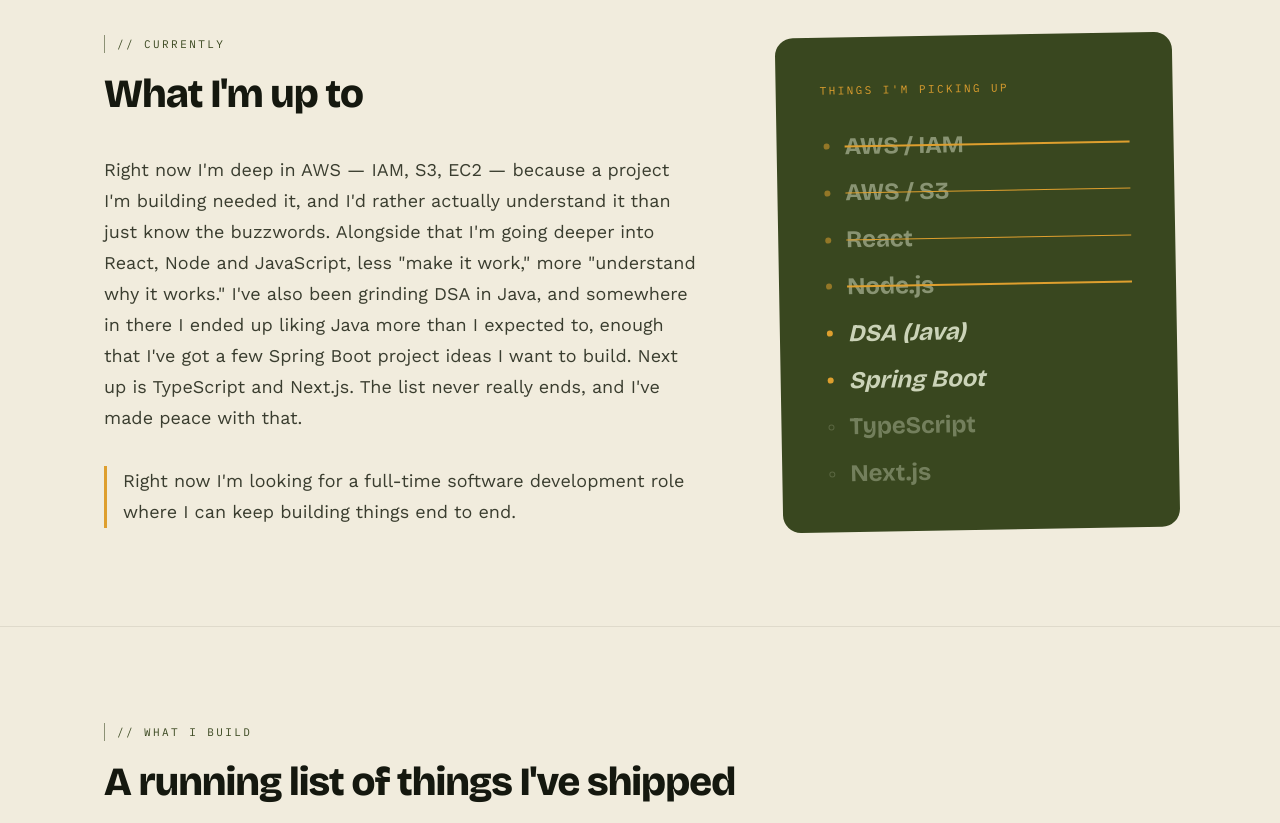
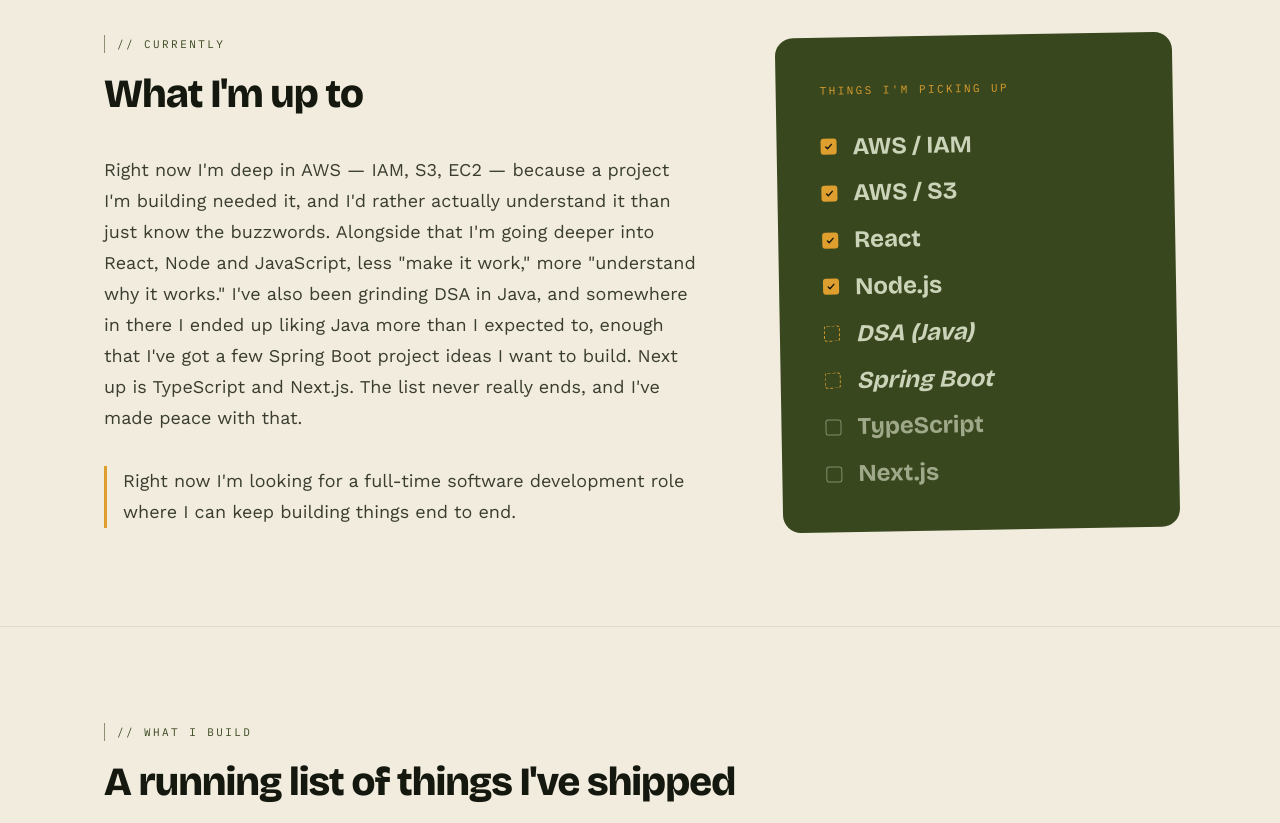
Before and after one commit to Hemant-Mhalsekar/Hemant-Portfolio, a React (Vite) app: page / in a window 1280 px wide. Shown: the part 1060-1883 px from the top of the page. Built offline with nearby package versions, Linux system fonts and the light colour scheme.

Commit message:
fixed thing's im picking up check list

```diff
--- a/src/sections/Currently.jsx
+++ b/src/sections/Currently.jsx
@@ -26,12 +26,12 @@ const PREFERS_REDUCED =
 // Animation timing constants (ms)
 const CARD_DELAY    = 300; // card entrance delay relative to section trigger
 const CARD_DURATION = 500; // card transition duration
-const STRIKE_BUFFER = 200; // gap between card finishing and strikes starting
-const STRIKE_START  = CARD_DELAY + CARD_DURATION + STRIKE_BUFFER; // 1000ms
+const CHECK_BUFFER  = 200; // gap between card finishing and checks starting
+const CHECK_START   = CARD_DELAY + CARD_DURATION + CHECK_BUFFER; // 1000ms
 
 // ── Progress Card ──────────────────────────────────────────────────────────────
 // Simplified from forwardRef — section observer now drives all timing.
-const ProgressCard = ({ struckItems }) => (
+const ProgressCard = ({ checkedItems }) => (
   <div
     className="bg-[#39471F] px-9 py-10 sm:px-11 sm:py-11"
     style={{ transform: 'rotate(-1deg)', borderRadius: '18px' }}
@@ -45,32 +45,31 @@ const ProgressCard = ({ struckItems }) => (
 
     <div className="flex flex-col gap-[18px]">
       {ITEMS.map((item, i) => {
-        const isStruck = struckItems.has(i);
-        const textOpacity =
-          item.status === 'done' && isStruck ? 0.55 :
-          item.status === 'queued'            ? 0.40 : 1;
+        const isChecked = checkedItems.has(i);
+        const textOpacity = item.status === 'queued' ? 0.7 : 1;
 
         return (
-          <div key={i} className="flex items-center gap-3">
-            {/* Marker column — dot for every row, style varies by status */}
-            <span className="flex-shrink-0 w-3 flex items-center justify-center">
+          <div key={i} className="flex items-center gap-4">
+            {/* Marker column */}
+            <span className="flex-shrink-0 w-4 h-4 flex items-center justify-center">
               {item.status === 'done' && (
-                // Filled mustard dot — fades in sync with the struck text
                 <span
-                  className="block w-[6px] h-[6px] rounded-full bg-[#DE9F2E]"
-                  style={{ opacity: textOpacity, transition: 'opacity 350ms ease' }}
-                />
+                  className="flex items-center justify-center w-full h-full rounded-[3px] bg-[#DE9F2E]"
+                  style={{
+                    transform: isChecked || PREFERS_REDUCED ? 'scale(1)' : 'scale(0)',
+                    transition: PREFERS_REDUCED ? 'none' : 'transform 250ms cubic-bezier(0.34, 1.56, 0.64, 1)'
+                  }}
+                >
+                  <svg viewBox="0 0 14 14" fill="none" className="w-2.5 h-2.5">
+                    <path d="M3 7.5L5.5 10L11 4" stroke="#15180F" strokeWidth="2" strokeLinecap="round" strokeLinejoin="round" />
+                  </svg>
+                </span>
               )}
               {item.status === 'in-progress' && (
-                // Filled mustard dot — full opacity, unchanged
-                <span className="block w-[6px] h-[6px] rounded-full bg-[#DE9F2E]" />
+                <span className="w-full h-full rounded-[3px] border-[1.5px] border-dashed border-[#DE9F2E]" />
               )}
               {item.status === 'queued' && (
-                // Hollow outlined dot — dim to match queued text opacity
-                <span
-                  className="block w-[6px] h-[6px] rounded-full"
-                  style={{ border: '1px solid rgba(203,211,184,0.4)', opacity: 0.55 }}
-                />
+                <span className="w-full h-full rounded-[3px] border-[1.5px] border-solid border-[#CBD3B8] opacity-50" />
               )}
             </span>
 
@@ -84,29 +83,11 @@ const ProgressCard = ({ struckItems }) => (
                   color: '#CBD3B8',
                   opacity: textOpacity,
                   fontStyle: item.status === 'in-progress' ? 'italic' : 'normal',
-                  transition: 'opacity 350ms ease',
                   lineHeight: 1.2,
                 }}
               >
                 {item.text}
               </span>
-
-              {item.status === 'done' && (
-                <span
-                  aria-hidden="true"
-                  style={{
-                    position: 'absolute',
-                    top: '50%',
-                    left: 0,
-                    height: '1.5px',
-                    width: isStruck ? '100%' : '0%',
-                    backgroundColor: '#DE9F2E',
-                    transform: 'translateY(-50%)',
-                    transition: PREFERS_REDUCED ? 'none' : 'width 450ms ease',
-                    pointerEvents: 'none',
-                  }}
-                />
-              )}
             </div>
           </div>
         );
@@ -121,7 +102,7 @@ const Currently = () => {
 
   // PREFERS_REDUCED → start in final state (visible, all done items struck)
   const [sectionVisible, setSectionVisible] = useState(PREFERS_REDUCED);
-  const [struckItems,    setStruckItems]    = useState(
+  const [checkedItems,    setCheckedItems]    = useState(
     () => PREFERS_REDUCED ? new Set(DONE_INDICES) : new Set()
   );
 
@@ -139,11 +120,11 @@ const Currently = () => {
         // 1. Trigger all CSS entrance transitions
         setSectionVisible(true);
 
-        // 2. After card finishes entering, start staggered strikes
+        // 2. After card finishes entering, start staggered checks
         DONE_INDICES.forEach((itemIdx, order) => {
           const t = setTimeout(() => {
-            setStruckItems((prev) => new Set([...prev, itemIdx]));
-          }, STRIKE_START + order * 150);
+            setCheckedItems((prev) => new Set([...prev, itemIdx]));
+          }, CHECK_START + order * 150);
           timeouts.push(t);
         });
 
@@ -286,7 +267,7 @@ const Currently = () => {
           {/* ── RIGHT COLUMN ─────────────────────────────────────────────── */}
           {/* 5 ▸ Card — fade + slide 24px from right, 300ms delay */}
           <div style={fadeRight(300, 500)}>
-            <ProgressCard struckItems={struckItems} />
+            <ProgressCard checkedItems={checkedItems} />
           </div>
 
         </div>
```
